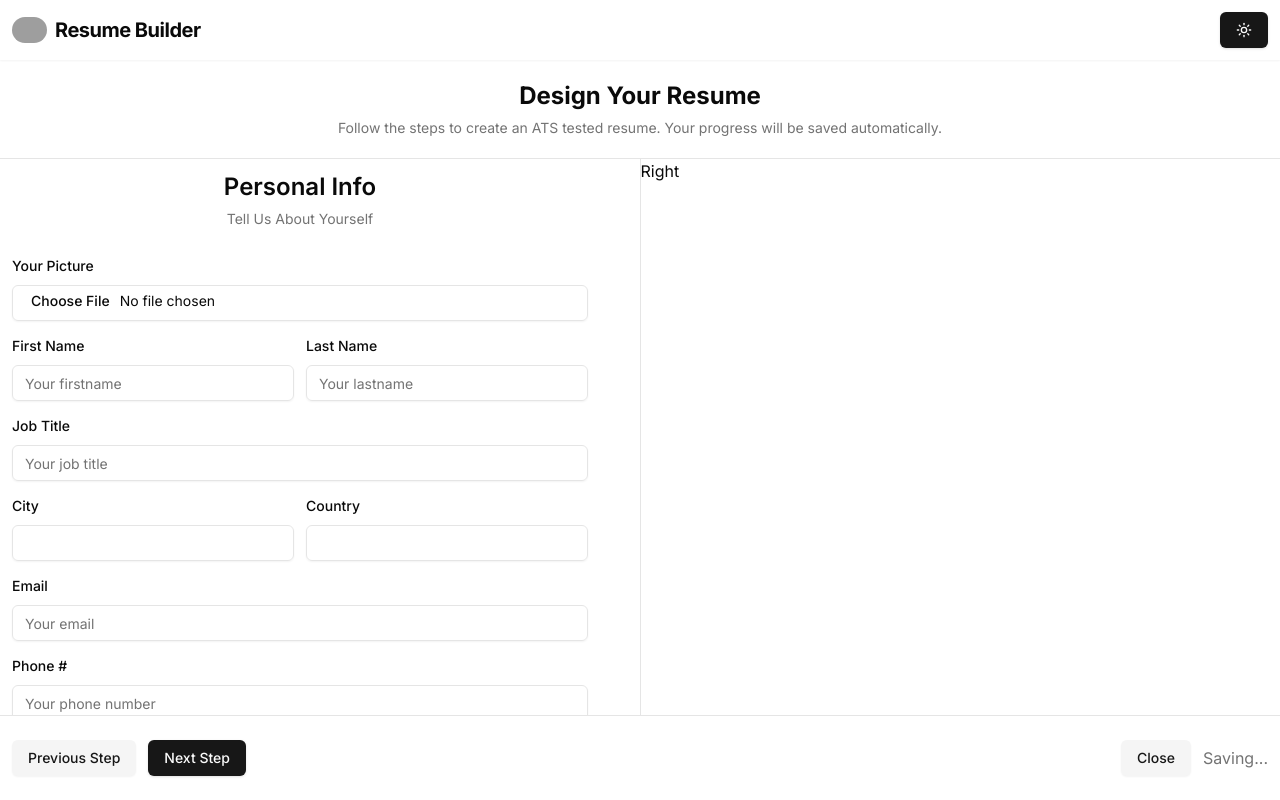
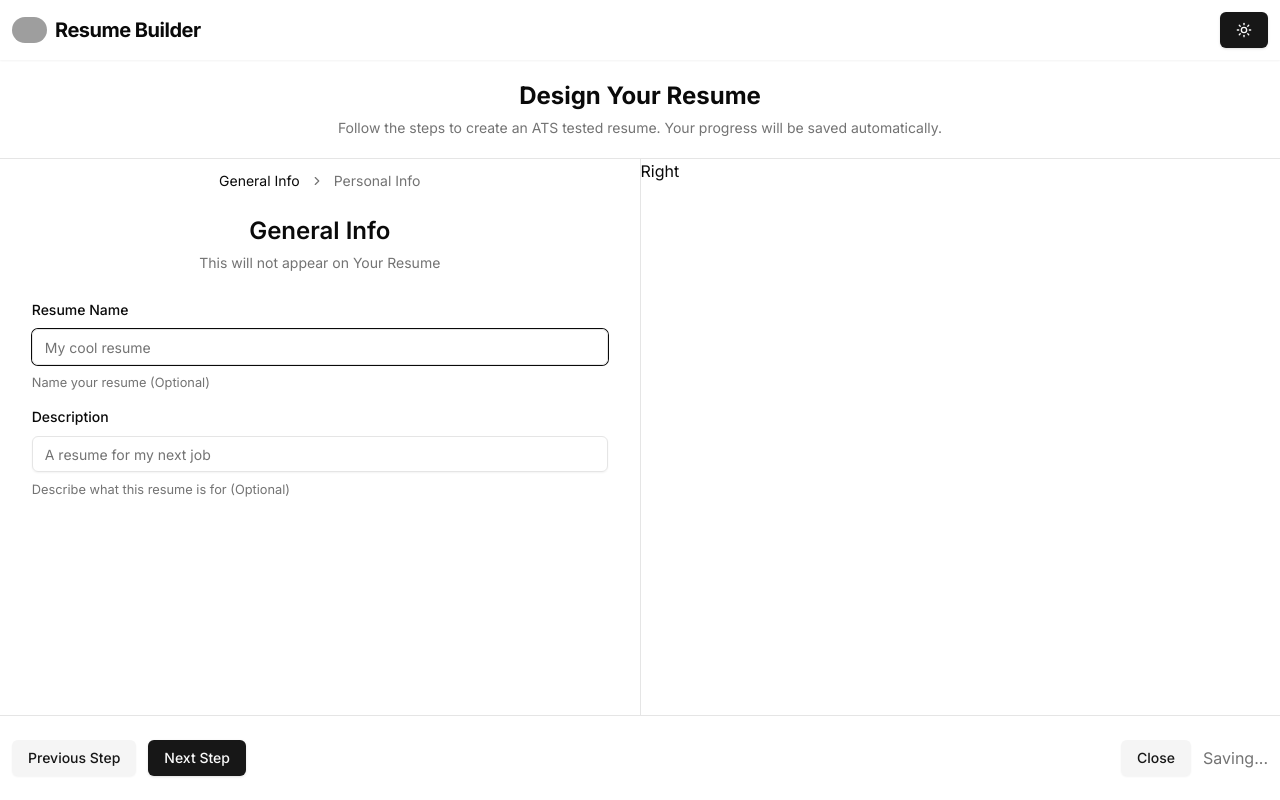
Before and after one commit to AbdullahSharif/resume-builder, a Next.js app: page /editor in a window 1280 px wide. Built offline with nearby package versions, Linux system fonts and the light colour scheme; grey boxes are pictures that could not be loaded.

Commit message:
added the breadcrumbs, updated the footer and navigation

```diff
--- /dev/null
+++ b/src/app/(main)/editor/Breadcrumbs.tsx
@@ -0,0 +1,45 @@
+import {
+  Breadcrumb,
+  BreadcrumbItem,
+  BreadcrumbList,
+  BreadcrumbPage,
+  BreadcrumbSeparator,
+  BreadcrumbLink,
+} from "@/components/ui/breadcrumb";
+import { steps } from "./steps";
+import React from "react";
+
+interface BreadcrumbsProps {
+  currentStep: string;
+  setCurrentStep: (step: string) => void;
+}
+
+export default function Breadcrumbs({
+  currentStep,
+  setCurrentStep,
+}: BreadcrumbsProps) {
+  return (
+    <div className="flex justify-center">
+      <Breadcrumb>
+        <BreadcrumbList>
+          {steps.map((step) => (
+            <React.Fragment key={step.key}>
+              <BreadcrumbItem>
+                {step.key === currentStep ? (
+                  <BreadcrumbPage>{step.title}</BreadcrumbPage>
+                ) : (
+                  <BreadcrumbLink asChild>
+                    <button onClick={() => setCurrentStep(step.key)}>
+                      {step.title}
+                    </button>
+                  </BreadcrumbLink>
+                )}
+              </BreadcrumbItem>
+              <BreadcrumbSeparator className="last:hidden" />
+            </React.Fragment>
+          ))}
+        </BreadcrumbList>
+      </Breadcrumb>
+    </div>
+  );
+}
--- /dev/null
+++ b/src/app/(main)/editor/Footer.tsx
@@ -0,0 +1,46 @@
+import { Button } from "@/components/ui/button";
+import Link from "next/link";
+import { steps } from "./steps";
+
+interface FooterProps {
+  currentStep: string;
+  setCurrentStep: (setp: string) => void;
+}
+
+export default function Footer({ currentStep, setCurrentStep }: FooterProps) {
+  const previousStep = steps.find(
+    (_, index) => steps[index + 1]?.key === currentStep,
+  )?.key;
+
+  const nextStep = steps.find(
+    (_, index) => steps[index - 1]?.key === currentStep,
+  )?.key;
+  return (
+    <footer className="w-full border-t px-3 py-6">
+      <div className="mx-auto flex max-w-7xl flex-wrap justify-between gap-3">
+        <div className="flex items-center gap-3">
+          {/* buttons for going to the previous and next steps. */}
+          <Button
+            variant={"secondary"}
+            onClick={
+              previousStep ? () => setCurrentStep(previousStep) : undefined
+            }
+          >
+            Previous Step
+          </Button>
+          <Button
+            onClick={nextStep ? () => setCurrentStep(nextStep) : undefined}
+          >
+            Next Step
+          </Button>
+        </div>
+        <div className="flex items-center gap-3">
+          <Button variant={"secondary"} asChild>
+            <Link href={"/resumes"}>Close</Link>
+          </Button>
+          <p className="text-muted-foreground">Saving...</p>
+        </div>
+      </div>
+    </footer>
+  );
+}
--- a/src/app/(main)/editor/ResumeEditor.tsx
+++ b/src/app/(main)/editor/ResumeEditor.tsx
@@ -1,10 +1,32 @@
 "use client";
-import { Button } from "@/components/ui/button";
-import Link from "next/link";
+// import { Button } from "@/components/ui/button";
+// import Link from "next/link";
 // import GeneralInfoForm from "./forms/GeneralInfoForm";
-import PersonalInfoForm from "./forms/PersonalInfoForm";
+// import PersonalInfoForm from "./forms/PersonalInfoForm";
+import { useSearchParams } from "next/navigation";
+import { steps } from "./steps";
+import Breadcrumbs from "./Breadcrumbs";
+import Footer from "./Footer";
 
 export default function ResumeEditor() {
+  const searchParams = useSearchParams(); // get the search params.
+
+  const currentStep = searchParams.get("step") || steps[0].key;
+
+  const setStep = (key: string) => {
+    const newSearchParams = new URLSearchParams(searchParams);
+    newSearchParams.set("step", key);
+    // now we push the search params in the url.
+    window.history.pushState(null, "", `?${newSearchParams.toString()}`);
+
+    // if we use router.push by importing the router from next/navigation, it will make a request to server and it will take some time to load the url.
+    // but with window.history.push, it will immediately put the params in the url.
+  };
+
+  const FormComponent = steps.find(
+    (step) => step.key === currentStep,
+  )?.component;
+
   return (
     <div className="flex grow flex-col">
       <header className="space-y-1.5 border-b px-3 py-5 text-center">
@@ -17,29 +39,17 @@ export default function ResumeEditor() {
       {/* Doesn't matter what the zoom level is, the main editor portion will take up the full height of the screen */}
       <main className="relative grow">
         <div className="absolute bottom-0 top-0 flex w-full">
-          <div className="w-full overflow-y-auto p-3 md:w-1/2">
+          <div className="w-full space-y-6 overflow-y-auto p-3 md:w-1/2">
             {/* <GeneralInfoForm /> */}
-            <PersonalInfoForm />
+            {/* <PersonalInfoForm /> */}
+            <Breadcrumbs currentStep={currentStep} setCurrentStep={setStep} />
+            {FormComponent && <FormComponent />}
           </div>
           <div className="grow md:border-r" />
           <div className="hidden w-1/2 md:flex">Right</div>
         </div>
       </main>
-      <footer className="w-full border-t px-3 py-6">
-        <div className="mx-auto flex max-w-7xl flex-wrap justify-between gap-3">
-          <div className="flex items-center gap-3">
-            {/* buttons for going to the previous and next steps. */}
-            <Button variant={"secondary"}>Previous Step</Button>
-            <Button>Next Step</Button>
-          </div>
-          <div className="flex items-center gap-3">
-            <Button variant={"secondary"} asChild>
-              <Link href={"/resumes"}>Close</Link>
-            </Button>
-            <p className="text-muted-foreground">Saving...</p>
-          </div>
-        </div>
-      </footer>
+      <Footer currentStep={currentStep} setCurrentStep={setStep} />
     </div>
   );
 }
--- a/src/app/(main)/editor/forms/PersonalInfoForm.tsx
+++ b/src/app/(main)/editor/forms/PersonalInfoForm.tsx
@@ -38,7 +38,7 @@ export default function PersonalInfoForm() {
   }, [form]);
 
   return (
-    <div className="max-w-xl space-y-6">
+    <div className="mx-auto max-w-xl space-y-6">
       <div className="space-y-1.5 text-center">
         <h2 className="text-2xl font-semibold">Personal Info</h2>
         <p className="text-sm text-muted-foreground">Tell Us About Yourself</p>
```
